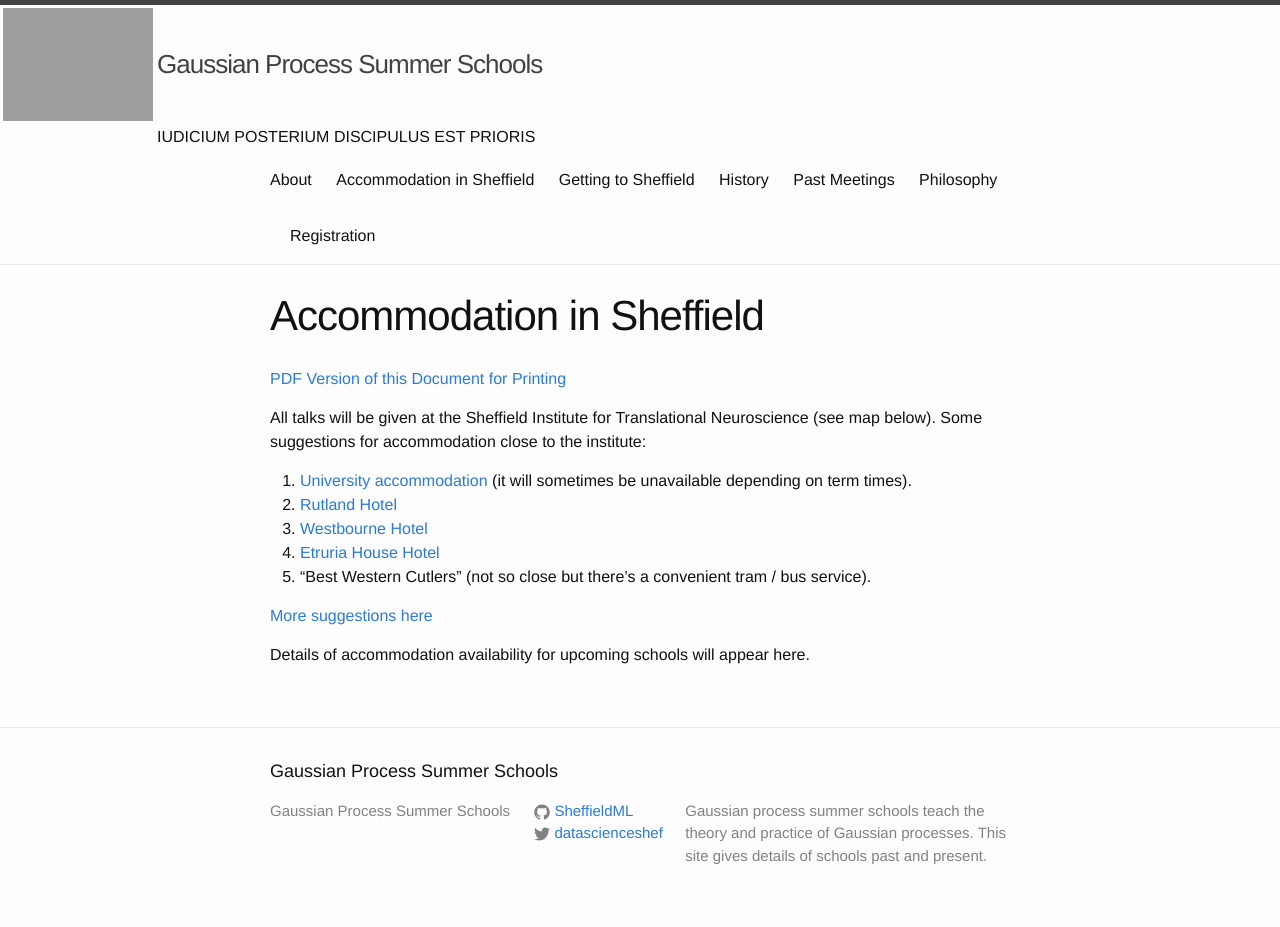
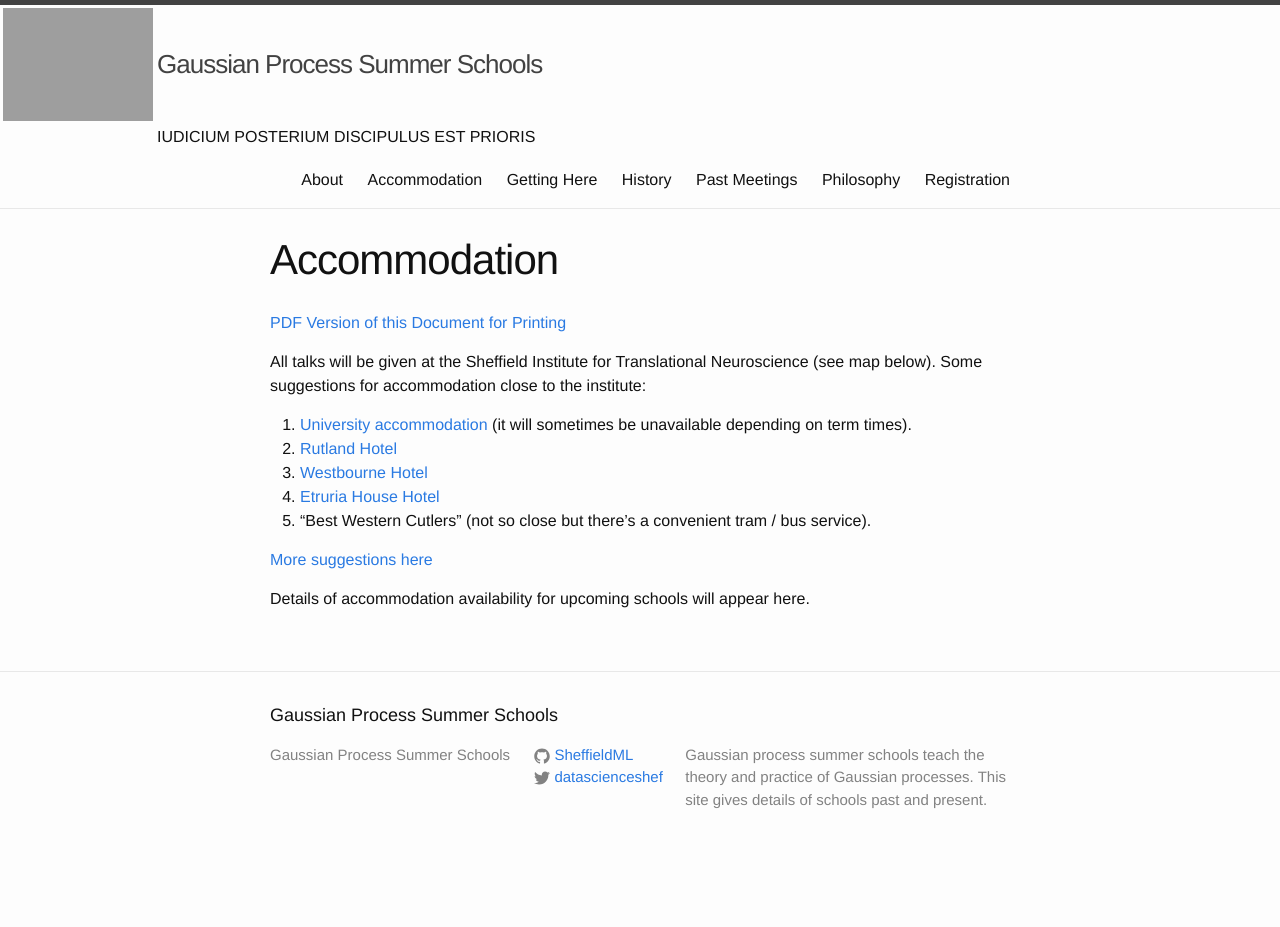
Before and after one commit to gpschool/gpschool.github.io, a Jekyll site: the page built from accommodation.md, in a window 1280 px wide. Built offline with Jekyll 4.4.1, drawn with Linux system fonts in a browser that asks for light colours; after the commit the page ends 900 px from its top, so only the background shows below that.

Commit message:
Update accommodation.

```diff
--- a/accommodation.md
+++ b/accommodation.md
@@ -1,6 +1,6 @@
 ---
 layout: page
-title: Accommodation in Sheffield
+title: Accommodation
 tagline: where to stay and eat
 main: Y
 ---
--- a/getting_there.md
+++ b/getting_there.md
@@ -1,6 +1,6 @@
 ---
 layout: page
-title: Getting to Sheffield
+title: Getting Here
 tagline: how to fly, train and drive to Sheffield
 main: Y
 ---
```
